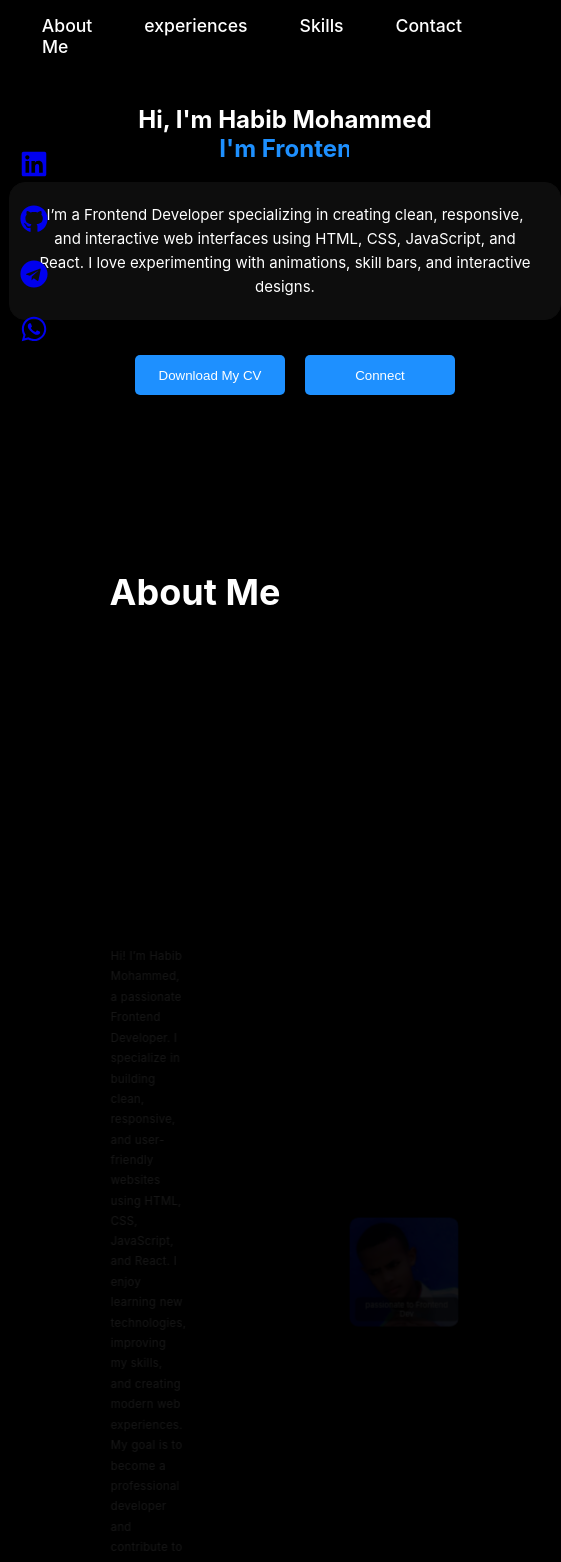
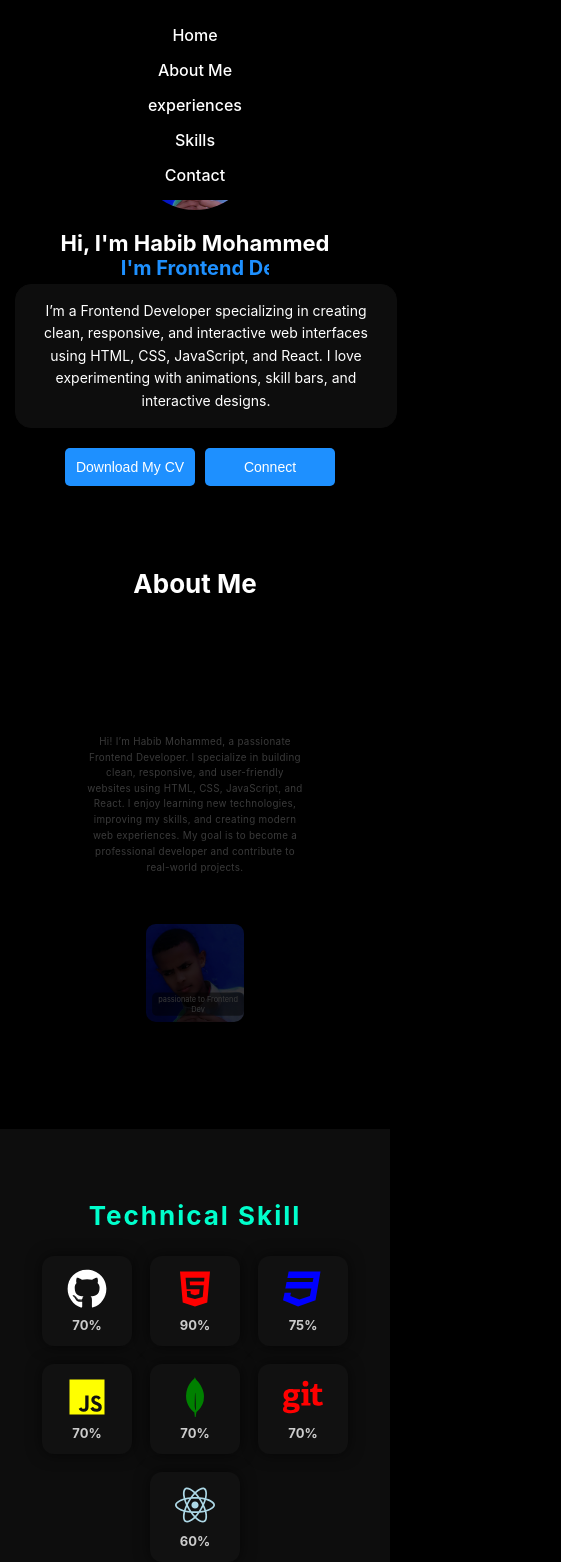
Before and after one commit to habib-dev7904/Portfolio, a React (Create React App) app: page / in a window 390 px wide. Shown: the top 1562 px of the page, 561 px wide, since content can reach past the window. Built offline with nearby package versions, Linux system fonts and the light colour scheme.

Commit message:
my portfolio

```diff
--- a/src/components/About.css
+++ b/src/components/About.css
@@ -58,21 +58,6 @@
   border-radius: 8px;
   font-size: 14px;
 }
- /* .about-card{
-  animation: text-appear both;
-  animation-timeline: view();
-  animation-range: entry 20%  cover 100vh;
-}
-@keyframes text-appear {
-  from{
-    opacity: 0;
-    transform: translateY(100px);
-  }
-  to{
-    opacity: 1;
-    transform: translateY(0);
-  }
-} */
 .about-card{
   animation: fadeUp both;
   animation-timeline: view();
@@ -87,3 +72,55 @@
     transform: translateY(0) scale(1);
   }
 }
+
+
+
+/* Responsive About Section */
+@media (max-width: 768px) {
+
+  .about {
+    padding: 20px 15px;
+    text-align: center;
+  }
+
+  .about h1 {
+    font-size: 26px;
+    margin-bottom: 20px;
+  }
+
+  /* Stack text & image */
+  .about-card {
+    flex-direction: column;
+    gap: 25px; /* instead of 300px */
+    align-items: center;
+  }
+
+  /* Text section */
+  .text-section {
+    max-width: 100%;
+  }
+
+  .p1 {
+    font-size: 1rem;
+    line-height: 1.6;
+    max-width: 100%;
+    text-align: center;
+  }
+
+  /* Image */
+  .image-container {
+    width: 160px;
+    height: 160px;
+  }
+
+  .image-text {
+    font-size: 12px;
+    padding: 4px 8px;
+  }
+}
+/*For Tablet*/
+@media (max-width: 1024px) {
+  .about-card {
+    gap: 60px;
+  }
+}
--- a/src/components/Contact.css
+++ b/src/components/Contact.css
@@ -130,8 +130,60 @@
   margin: 0;
 }
 
-/* Responsive */
+/* Responsive Contact & Footer */
 @media (max-width: 768px) {
+
+  /* Contact Section */
+  .contact {
+    padding: 30px 15px;
+  }
+
+  .contact h2 {
+    font-size: 24px;
+    text-align: center;
+  }
+
+  /* Form Box */
+  .contact-form {
+    width: 100%;
+    max-width: 100%;
+    padding: 20px 15px;
+  }
+
+  /* Inputs */
+  .contact-form input,
+  .contact-form textarea {
+    height: 45px;
+    font-size: 14px;
+    padding: 8px;
+  }
+
+  .contact-form textarea {
+    min-height: 100px;
+  }
+
+  /* Button */
+  .contact-form button {
+    width: 100%; /* Fix overflow */
+    font-size: 15px;
+    padding: 10px;
+  }
+
+  /* Footer */
+  .footer {
+    padding: 25px 15px;
+  }
+
   .footer-social {
-    gap: 15px;
-  }}
+    gap: 12px;
+    flex-wrap: wrap;
+  }
+
+  .footer-social a {
+    font-size: 22px;
+  }
+
+  .footer p {
+    font-size: 13px;
+  }
+}
--- a/src/components/Home.css
+++ b/src/components/Home.css
@@ -122,11 +122,7 @@ button:last-child {
   color: #1e90ff;
 
 }
-/* Colors */
-/* .Linkdin { color: white; }
-.Github { color: white; }
-.Telegram { color: rgb(0, 81, 255); }
-.Whatsapp { color: green; } */
+
 
 .home{
   animation: moveUp 1s ease forwards;
@@ -141,3 +137,68 @@ button:last-child {
     transform: translateY(0);
   }
 }
+/* Responsive for Mobile Devices */
+@media (max-width: 768px) {
+
+  /* Main Section */
+  .home {
+    height: auto;
+    padding: 40px 15px;
+    flex-direction: column;
+    text-align: center;
+  }
+
+  /* Intro Layout */
+  .intro {
+    flex-direction: column;
+    gap: 20px;
+  }
+
+  /* Profile Image */
+  .intro img {
+    width: 120px;
+    height: 120px;
+  }
+
+  /* Text */
+  .text h1 {
+    font-size: 22px;
+  }
+
+  .typing h1 {
+    font-size: 20px;
+  }
+
+  /* Paragraph */
+  .P1 {
+    width: 100%;
+    max-width: 350px;
+    font-size: 14px;
+    padding: 15px;
+    margin: auto;
+  }
+
+  /* Buttons */
+  button {
+    width: 130px;
+    height: 38px;
+    font-size: 14px;
+  }
+
+  button:last-child {
+    margin-left: 10px;
+  }
+
+  /* Social Icons */
+  .social {
+    position: static;
+    flex-direction: row;
+    justify-content: center;
+    margin-top: 20px;
+    transform: none;
+  }
+
+  .social a {
+    font-size: 24px;
+  }
+}
--- a/src/components/Nav.css
+++ b/src/components/Nav.css
@@ -76,3 +76,29 @@ nav {
 .nav-menu li a.active {
   color: #00bcd4;
 }
+/* Responsive Navbar */
+@media (max-width: 768px) {
+
+  nav {
+    padding: 10px 0;
+  }
+
+  /* Stack menu vertically */
+  .nav-menu {
+    flex-direction: column;
+    gap: 15px;
+    background-color: black;
+    padding: 15px 0;
+  }
+
+  /* Bigger touch area */
+  .nav-menu li a {
+    font-size: 1rem;
+    padding: 10px 20px;
+  }
+
+  /* Remove underline animation spacing */
+  .nav-menu li a::after {
+    bottom: -2px;
+  }
+}
--- a/src/components/Projects.css
+++ b/src/components/Projects.css
@@ -62,20 +62,7 @@
   min-width: 30px;
 }
 
-/* Responsive (Mobile) */
-@media (max-width: 768px) {
-  .project {
-    grid-template-columns: 1fr; /* 1 column */
-  }
 
-  #experience h1 {
-    font-size: 2rem;
-  }
-
-  .project p {
-    font-size: 0.95rem;
-  }
-}
 .project{
     animation: fadeUp both;
   animation-timeline: view();
@@ -91,3 +78,39 @@
   }
 
 }
+/* Mobile Fix for Experience Section */
+@media (max-width: 768px) {
+
+  #exprience {
+    padding: 40px 15px;
+  }
+
+  /* Fix project container */
+  .project {
+    margin-right: 0; /* remove big margin */
+    grid-template-columns: 1fr;
+    max-width: 100%;
+    gap: 18px;
+  }
+
+  /* Title */
+  #exprience h1 {
+    font-size: 1.9rem;
+    margin-bottom: 25px;
+    text-align: center;
+  }
+
+  /* Cards */
+  .project p {
+    height: auto; /* allow content to grow */
+    padding: 15px 18px;
+    font-size: 0.95rem;
+    line-height: 1.5;
+  }
+
+  /* Icons */
+  .project svg {
+    min-width: 24px;
+    font-size: 20px;
+  }
+}
--- a/src/components/Skills.css
+++ b/src/components/Skills.css
@@ -25,7 +25,7 @@
 }
 
 /* Each Skill Box */
-#icons a {
+#icons b {
   width: 120px;
   height: 120px;
 
@@ -44,7 +44,7 @@
 }
 
 /* Hover Effect */
-#icons a:hover {
+#icons b:hover {
   transform: translateY(-10px) scale(1.05);
   box-shadow: 0 0 25px rgba(0, 255, 204, 0.6);
 }
@@ -57,21 +57,7 @@
   color: #ccc;
 }
 
-/* Responsive */
-@media (max-width: 768px) {
-  #icons {
-    gap: 20px;
-  }
 
-  #icons a {
-    width: 100px;
-    height: 100px;
-  }
-
-  .percent {
-    font-size: 14px;
-  }
-}
 #icons {
    animation: fadeUp both;
   animation-timeline: view();
@@ -87,29 +73,66 @@
   }
 }
 
-/* Hide overflow so scrolling is clean */
+
 #icons {
   display: flex;
-  gap: 40px;          /* space between icons */
-  white-space: nowrap; /* keep everything in one line */
-  overflow: hidden;    /* hide anything outside the container */
-  animation: scroll 15s linear infinite; /* scroll animation */
+  gap: 40px;
+  white-space: nowrap;
+  overflow: hidden;
+  animation: scroll 15s linear infinite;
 }
 
-/* Define the keyframes for horizontal scrolling */
+
 @keyframes scroll {
   0% {
-    transform: translateX(100%);  /* start off the screen right */
+    transform: translateX(100%);
   }
   100% {
-    transform: translateX(-100%); /* move fully to left */
+    transform: translateX(-100%);
   }
 }
 
-/* Optional: keep icons aligned nicely */
-#icons a {
+
+#icons b {
   display: flex;
   flex-direction: column;
   align-items: center;
   text-decoration: none;
 }
+/* Mobile Fix for Skills Section */
+@media (max-width: 768px) {
+
+  #skills {
+    padding: 50px 15px;
+  }
+
+  #skills h2 {
+    font-size: 26px;
+    margin-bottom: 25px;
+  }
+
+  /* Stop auto scroll on mobile */
+  #icons {
+    animation: none;
+    transform: none;
+
+    flex-wrap: wrap;
+    justify-content: center;
+
+    overflow: visible;
+    white-space: normal;
+
+    gap: 18px;
+  }
+
+  /* Resize skill boxes */
+  #icons b {
+    width: 90px;
+    height: 90px;
+    border-radius: 12px;
+  }
+
+  .percent {
+    font-size: 13px;
+  }
+}
```
